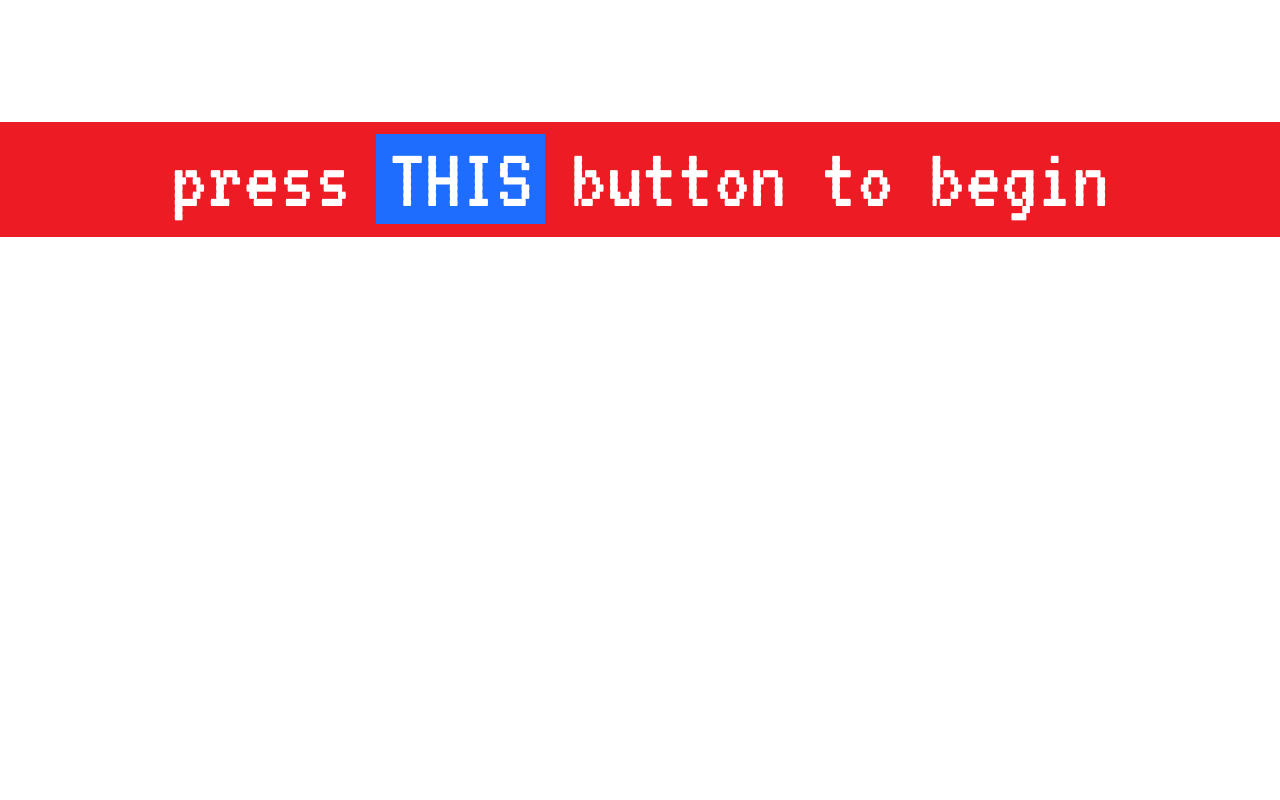
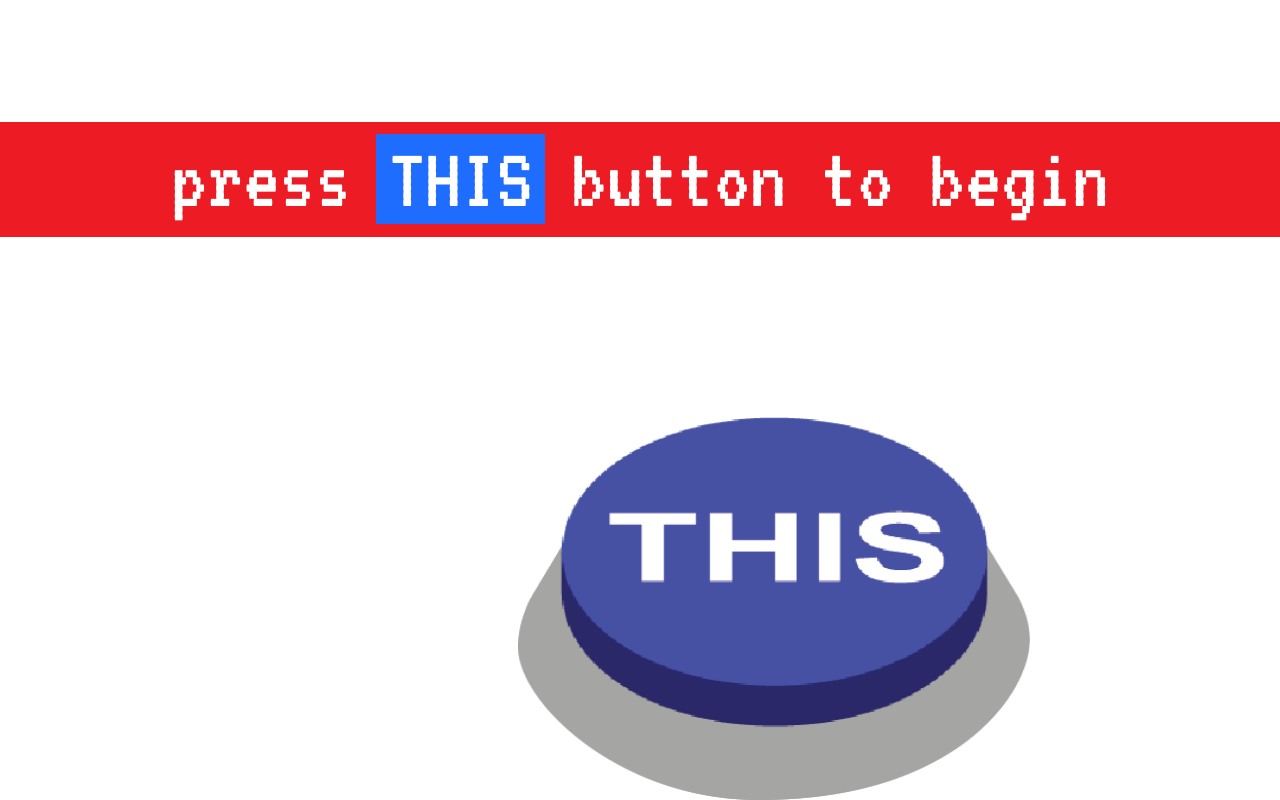
Before and after one commit to brand-identity-brand/blrow.world-old, a Next.js app: page /portal in a window 1280 px wide. Shown: the part 1320-2120 px from the top of the page. Before the commit the page ends 1557 px from the top, so only its background shows below. Built offline with nearby package versions, Linux system fonts and the light colour scheme; a web font is replaced by a local one.

Commit message:
updated THIS button

```diff
--- a/pages/portal/index.jsx
+++ b/pages/portal/index.jsx
@@ -53,7 +53,7 @@ export default function Portal() {
         <div className={css.messageLines3}>
           press <span className={css.messageLines3_span}>THIS</span> button to begin
         </div>
-        <div
+        {/* <div
           className={isButtonPressed?  css.thisButtonPressedContainer : css.thisButtonContainer}
           onMouseDown={()=>{
             setIsButtonPressed(true);
@@ -70,7 +70,9 @@ export default function Portal() {
             alt={'THIS button'}
             fill
           />
-        </div>
+        </div> */}
+          <ThisButton/>
+
         {/* <Link href={'/'}> home {id} </Link> */}
       </main>
     </>
@@ -83,3 +85,48 @@ export async function getStaticProps(context) {
     props: {}, // will be passed to the page component as props
   }
 }
+
+
+function ThisButton(){
+  const [ isButtonPressed, setIsButtonPressed ] = useState(false);
+
+  return (
+  <div className={css.bot}>
+
+    <div
+      style={isButtonPressed
+        ? { visibility: 'none' }
+        : {}
+      }
+      className={css.thisButtonContainer}
+      onMouseDown={()=>{
+        setIsButtonPressed(true);
+      }}
+      onClick={()=>{
+        // setIsButtonPressed(false);
+        setTimeout(()=>{router.push('/twitter')}, 300)
+        // router.push('/twitter'); //gallery
+      }}
+    >
+      <Image
+        draggable={false}
+        src={thisButton}
+        alt={'THIS button'}
+        fill
+      />
+    </div>
+
+    <div
+      className={css.thisButtonPressedContainer }
+    >
+      <Image
+        draggable={false}
+        src={thisButtonPressed}
+        alt={'THIS button'}
+        fill
+      />
+    </div>
+
+  </div>
+  )
+}
--- a/pages/portal/index.module.css
+++ b/pages/portal/index.module.css
@@ -61,12 +61,23 @@
   margin-right: 2vw;
 }
 
+.bot {
+  width: 100vw;
+  height: fit-content;
+  display: flex;
+  align-items: baseline;
+  justify-content: center;
+  padding-left: 21vw;
+}
 .thisButtonContainer{
   position: relative;
   width: 40vw;
   height: 30vw;
   /**/
   margin-top: 14vw;
+  /**/
+  z-index: 3;
+  position: absolute;
 }
 
 .thisButtonPressedContainer{
@@ -75,4 +86,7 @@
   height: 27vw;
   /**/
   margin-top: calc(14vw + 3vw);
+  /**/
+  z-index: 2;
+  position: absolute;
 }
```
